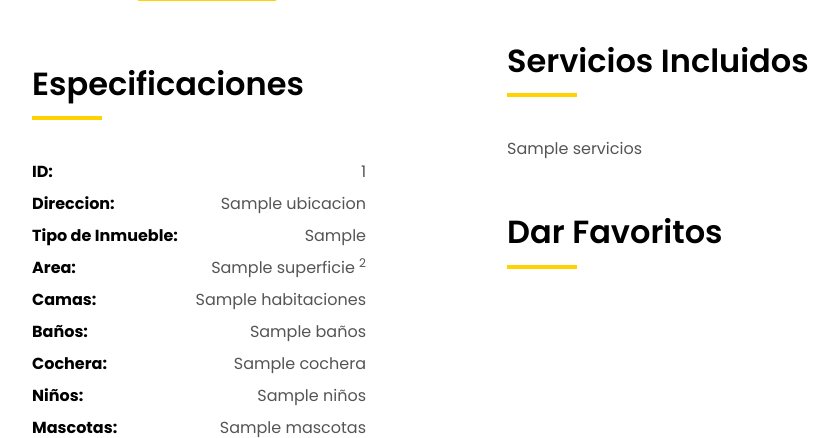
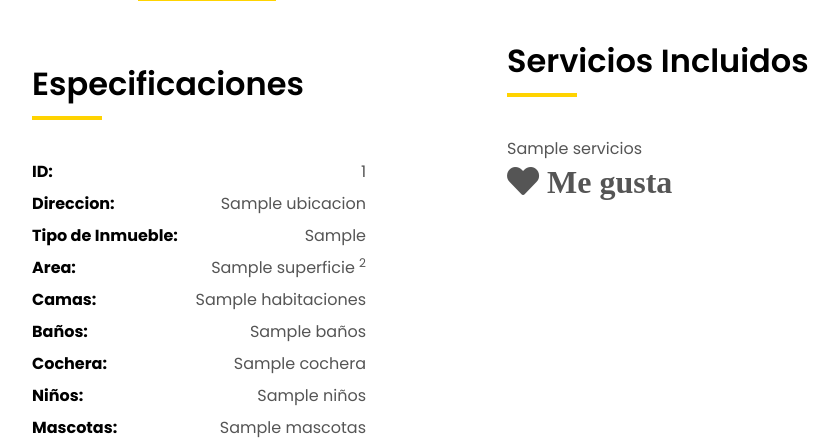
Before and after one commit to Info-Grupo-N-10/Informatorio-2020, a Django app: template proyecto_final-master/proyectoFinal/templates/publicacion/publicacion.html in a window 1280 px wide. Shown: the part 1116-1554 px from the top of the page, without its empty margins (53-892 px from the left). Run offline with Django 3.2, Linux system fonts and the light colour scheme; the template is opened without the code that fills it: most values are stand-ins (such as "Sample title", 1, 10 or a date in 2020); some libraries are stand-ins or nearby versions.

Commit message:
efecto añadido de añadir favorito

```diff
--- a/proyecto_final-master/proyectoFinal/templates/publicacion/publicacion.html
+++ b/proyecto_final-master/proyectoFinal/templates/publicacion/publicacion.html
@@ -141,6 +141,9 @@
                   {{publicacion.servicios}}
                 </ul>
               </div>
+
+              {% if user.is_authenticated %}
+              {% csrf_token %}
               <div class="row section-t3">
                 <div class="col-sm-12">
                   <div class="title-box-d">
@@ -148,14 +151,15 @@
                   </div>
                   <div class= " amenities-list color-text-a Publicaciones">
 
-                    {% if user.is_authenticated %}
-                    <form method="POST">
-                      {% csrf_token %}
+                    <i class="like far fa-heart fa-2x" data-type="favorito" data-id="{{publicacion.publicacion_id}}" data-action="marcador" style="color: #f44336"> No me gusta</i>
 
-                      <i class="like far fa-heart fa-2x" data-type="favorito" data-id="{{publicacion.publicacion_id}}" data-action="marcador"></i>
 
-                    </form>
-                    {% endif %}
+              {% else %}
+
+                    <i class="like fas fa-heart fa-2x" data-type="favorito" data-id="{{publicacion.publicacion_id}}" data-action="marcador"> Me gusta</i>
+
+
+              {% endif %}
 
 
                 </div>
@@ -292,20 +296,23 @@
 </script> -->
 {% endcomment %}
 
-{% comment %}
- <!--  <script>
+  <script>
 
     var like = document.getElementsByClassName("like");
     for(var i=0; i<=like.length;i++){
       console.log(like[i]);
 
       like[i].addEventListener("click", function(){
-        alert("Agregado a Favoritos")
+
+        $(this).toggleClass("far").toggleClass('fas');
+        $(this).text(' No me gusta').text(' Me gusta');
+
+
       });
     }
 
-  </script> -->
-{% endcomment %}
+  </script>
+
 
 
 <script type="text/javascript">
@@ -325,15 +332,16 @@
 
         success : function(json){
           console.log(json)
-        }
+
+          }
 
       });
       return false;
     }
 
-$(function(){
-   $('[data-action="marcador"]').click(crear_favorito)
-});
+    $(function(){
+      $('[data-action="marcador"]').click(crear_favorito)
+    });
 
 </script>
 
```
Also changed, not shown: proyecto_final-master/proyectoFinal/media/perfiles/WIN_20200624_11_58_18_Pro.jpg (added).
